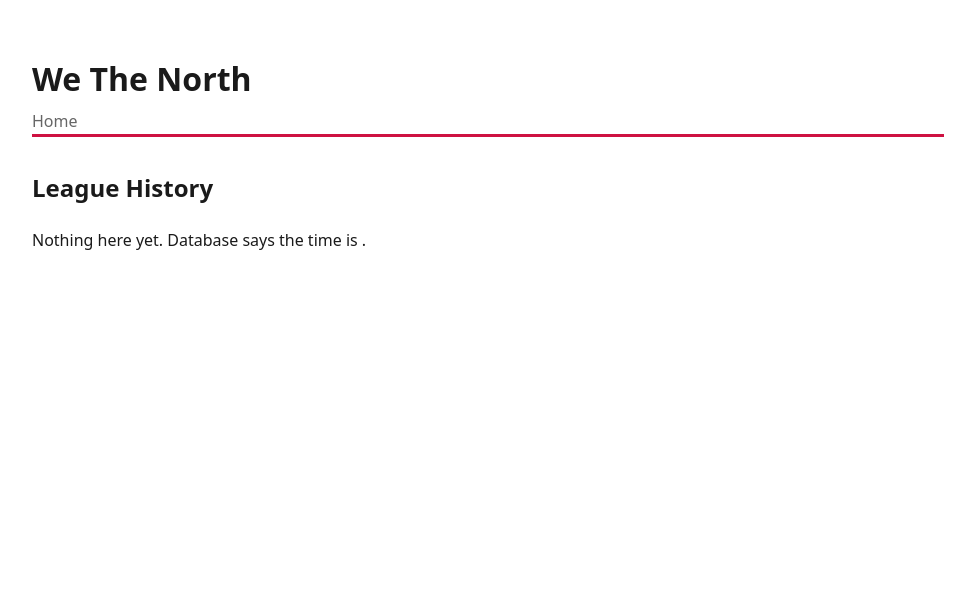
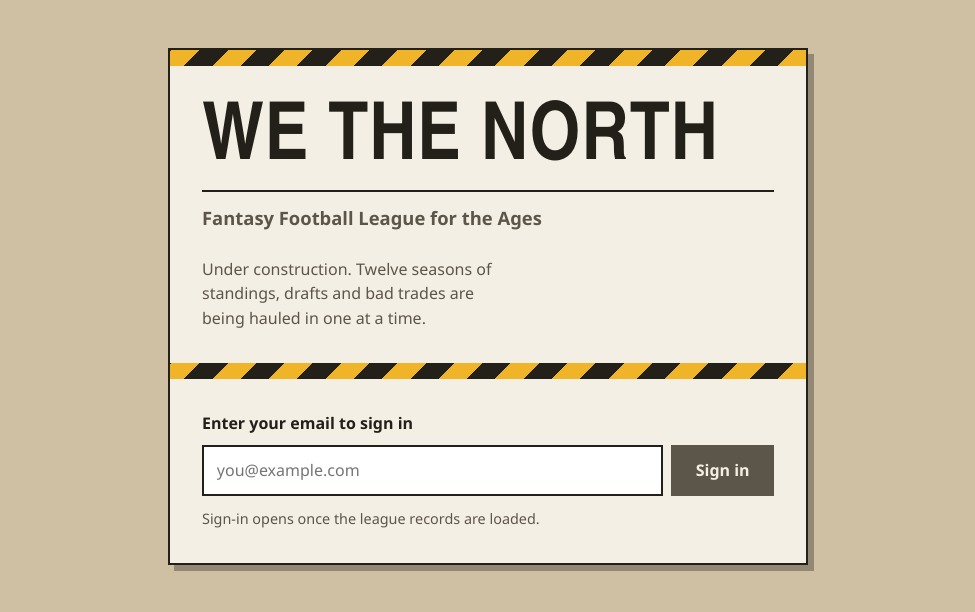
Before and after one commit to djans44/WeTheNorth, a FastAPI app: page / in a window 1280 px wide. Shown: the top 612 px of the page, without its empty margins (152-1127 px from the left). Run offline with FastAPI, Linux system fonts and the light colour scheme; some libraries are stand-ins or nearby versions.

Commit message:
Add construction-themed landing page

```diff
--- a/app/main.py
+++ b/app/main.py
@@ -20,13 +20,13 @@ def get_db():
 
 @app.get("/", response_class=HTMLResponse)
 def home(request: Request):
+    return templates.TemplateResponse(request=request, name="index.html")
+
+
+@app.get("/health")
+def health():
     with get_db() as conn:
         with conn.cursor() as cur:
-            cur.execute("select now()")
-            db_time = cur.fetchone()[0]
-
-    return templates.TemplateResponse(
-        request=request,
-        name="index.html",
-        context={"db_time": db_time},
-    )
+            cur.execute("select 1")
+            cur.fetchone()
+    return {"status": "ok", "database": "connected"}
--- a/app/static/style.css
+++ b/app/static/style.css
@@ -1,14 +1,117 @@
-:root { --ink: #1a1a1a; --muted: #666; --accent: #ce1141; }
+:root {
+  --board:    #cfc0a4;
+  --paper:    #f4efe4;
+  --ink:      #23201a;
+  --ink-soft: #5c554a;
+  --hazard:   #f0b429;
+  --orange:   #d1521f;
+}
+
 * { box-sizing: border-box; }
+
 body {
-  font-family: system-ui, -apple-system, "Segoe UI", sans-serif;
+  margin: 0;
+  padding: 3rem 1.25rem;
+  background: var(--board);
   color: var(--ink);
-  max-width: 60rem;
+  font-family: "Segoe UI", system-ui, sans-serif;
+  line-height: 1.55;
+}
+
+.hoarding {
+  max-width: 40rem;
   margin: 0 auto;
-  padding: 2rem 1.5rem;
-  line-height: 1.6;
+  background: var(--paper);
+  border: 2px solid var(--ink);
+  box-shadow: 6px 6px 0 rgba(35, 32, 26, 0.35);
 }
-header { border-bottom: 3px solid var(--accent); margin-bottom: 2rem; }
-h1 { margin-bottom: 0.25rem; }
-nav a { color: var(--muted); text-decoration: none; margin-right: 1rem; }
-nav a:hover { color: var(--accent); }
+
+.tape {
+  height: 16px;
+  background: repeating-linear-gradient(
+    -45deg,
+    var(--hazard) 0 20px,
+    var(--ink) 20px 40px
+  );
+}
+
+.sign { padding: 2.5rem 2rem 2rem; }
+
+h1 { margin: 0; }
+
+.mark {
+  display: block;
+  font-family: Haettenschweiler, "Arial Narrow", Impact, sans-serif;
+  font-size: clamp(2.75rem, 11vw, 5rem);
+  line-height: 0.9;
+  letter-spacing: 0.01em;
+  text-transform: uppercase;
+}
+
+.sub {
+  display: block;
+  margin-top: 0.75rem;
+  font-size: clamp(0.95rem, 3vw, 1.15rem);
+  font-weight: 600;
+  color: var(--ink-soft);
+  border-top: 2px solid var(--ink);
+  padding-top: 0.75rem;
+}
+
+.status {
+  margin: 1.5rem 0 0;
+  max-width: 34ch;
+  color: var(--ink-soft);
+}
+
+.gate { padding: 2rem; }
+
+label {
+  display: block;
+  font-weight: 600;
+  margin-bottom: 0.6rem;
+}
+
+.row { display: flex; gap: 0.5rem; }
+
+input {
+  flex: 1;
+  min-width: 0;
+  padding: 0.7rem 0.8rem;
+  font: inherit;
+  color: var(--ink);
+  background: #fff;
+  border: 2px solid var(--ink);
+}
+
+input:focus-visible,
+button:focus-visible {
+  outline: 3px solid var(--orange);
+  outline-offset: 2px;
+}
+
+button {
+  padding: 0.7rem 1.4rem;
+  font: inherit;
+  font-weight: 700;
+  color: var(--paper);
+  background: var(--ink);
+  border: 2px solid var(--ink);
+  cursor: pointer;
+}
+
+button[disabled] {
+  background: var(--ink-soft);
+  border-color: var(--ink-soft);
+  cursor: not-allowed;
+}
+
+.note {
+  margin: 0.75rem 0 0;
+  font-size: 0.9rem;
+  color: var(--ink-soft);
+}
+
+@media (max-width: 30rem) {
+  .row { flex-direction: column; }
+}
--- a/app/templates/base.html
+++ b/app/templates/base.html
@@ -3,18 +3,10 @@
 <head>
   <meta charset="utf-8">
   <meta name="viewport" content="width=device-width, initial-scale=1">
-  <title>{% block title %}We The North{% endblock %}</title>
+  <title>{% block title %}We the North{% endblock %}</title>
   <link rel="stylesheet" href="/static/style.css">
 </head>
 <body>
-  <header>
-    <h1>We The North</h1>
-    <nav>
-      <a href="/">Home</a>
-    </nav>
-  </header>
-  <main>
-    {% block content %}{% endblock %}
-  </main>
+  {% block content %}{% endblock %}
 </body>
 </html>
--- a/app/templates/index.html
+++ b/app/templates/index.html
@@ -1,7 +1,31 @@
 {% extends "base.html" %}
+{% block title %}We the North{% endblock %}
 
 {% block content %}
-  <h2>League History</h2>
-  <p>Nothing here yet. Database says the time is {{ db_time }}.</p>
+<div class="hoarding">
+  <div class="tape"></div>
+
+  <div class="sign">
+    <h1>
+      <span class="mark">We the North</span>
+      <span class="sub">Fantasy Football League for the Ages</span>
+    </h1>
+    <p class="status">
+      Under construction. Twelve seasons of standings, drafts and bad trades
+      are being hauled in one at a time.
+    </p>
+  </div>
+
+  <div class="tape"></div>
+
+  <div class="gate">
+    <label for="email">Enter your email to sign in</label>
+    <div class="row">
+      <input id="email" type="email" name="email"
+             placeholder="you@example.com" autocomplete="email">
+      <button type="button" disabled>Sign in</button>
+    </div>
+    <p class="note">Sign-in opens once the league records are loaded.</p>
+  </div>
+</div>
 {% endblock %}
-{% raw %}{% endraw %}
```
Also changed, not shown: scripts/migrate.py (added, +37 -0 lines), sql/migrations/001_owners.sql (added), sql/migrations/002_seed_first_owner.sql (added), sql/migrations/003_seed_owners.sql (added).
